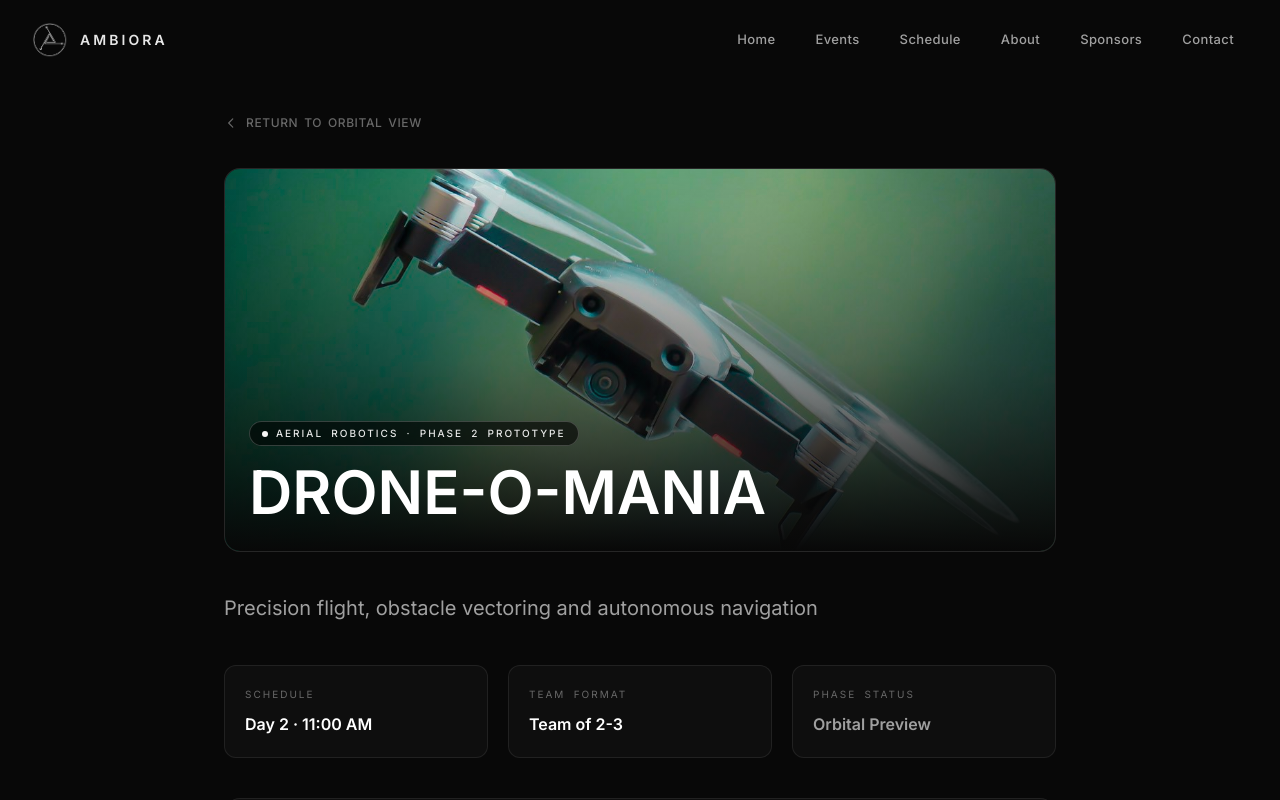
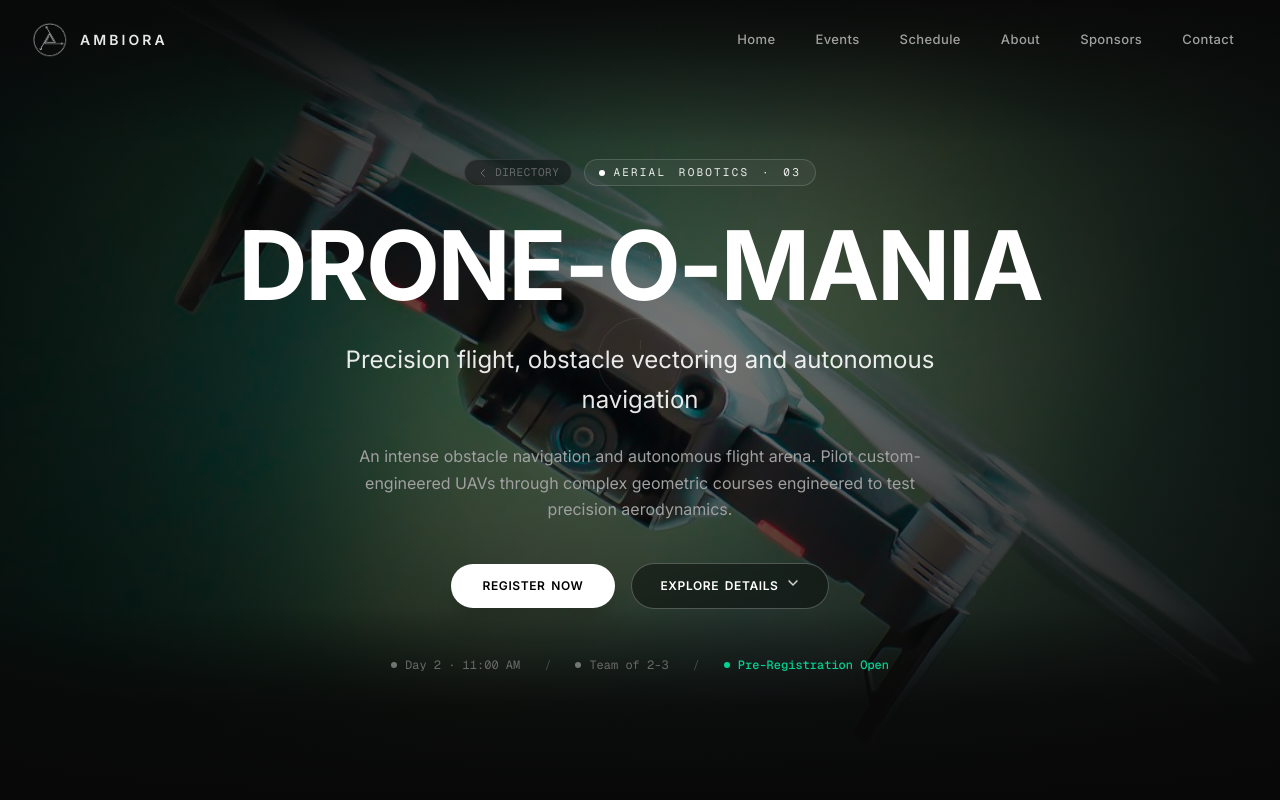
Before and after one commit to RaghavKacker/Ambiora-Sample-Website, a Next.js app: page /events/drone-o-mania in a window 1280 px wide. Shown: the top 800 px of the page. Built offline with nearby package versions, Linux system fonts and the light colour scheme.

Commit message:
feat(events): connect all 5 individual event routes to CinematicEventPage

```diff
--- a/src/app/events/case-exe/page.tsx
+++ b/src/app/events/case-exe/page.tsx
@@ -1,9 +1,17 @@
+import type { Metadata } from "next";
 import { notFound } from "next/navigation";
-import EventDetailPlaceholder from "@/components/ui/EventDetailPlaceholder";
 import { AMBIORA_EVENTS } from "@/data/events";
+import CinematicEventPage from "@/components/events/CinematicEventPage";
+
+const event = AMBIORA_EVENTS.find((e) => e.slug === "case-exe");
+
+export const metadata: Metadata = {
+  title: "CASE.exe — Digital Forensics & Investigation | AMBIORA 2026",
+  description:
+    "A dark investigative forensic gauntlet. Reconstruct redacted memory dumps, dissect malicious binaries, and decode encrypted transmission logs.",
+};
 
 export default function CaseExePage() {
-  const event = AMBIORA_EVENTS.find((e) => e.slug === "case-exe");
   if (!event) notFound();
-  return <EventDetailPlaceholder event={event} />;
+  return <CinematicEventPage event={event} />;
 }
--- a/src/app/events/drone-o-mania/page.tsx
+++ b/src/app/events/drone-o-mania/page.tsx
@@ -1,9 +1,17 @@
+import type { Metadata } from "next";
 import { notFound } from "next/navigation";
-import EventDetailPlaceholder from "@/components/ui/EventDetailPlaceholder";
 import { AMBIORA_EVENTS } from "@/data/events";
+import CinematicEventPage from "@/components/events/CinematicEventPage";
+
+const event = AMBIORA_EVENTS.find((e) => e.slug === "drone-o-mania");
+
+export const metadata: Metadata = {
+  title: "DRONE-O-MANIA — Aerial Robotics | AMBIORA 2026",
+  description:
+    "Precision flight, obstacle vectoring and autonomous navigation. Pilot custom-engineered UAVs through complex geometric courses.",
+};
 
 export default function DroneOManiaPage() {
-  const event = AMBIORA_EVENTS.find((e) => e.slug === "drone-o-mania");
   if (!event) notFound();
-  return <EventDetailPlaceholder event={event} />;
+  return <CinematicEventPage event={event} />;
 }
--- a/src/app/events/handoff/page.tsx
+++ b/src/app/events/handoff/page.tsx
@@ -1,9 +1,17 @@
+import type { Metadata } from "next";
 import { notFound } from "next/navigation";
-import EventDetailPlaceholder from "@/components/ui/EventDetailPlaceholder";
 import { AMBIORA_EVENTS } from "@/data/events";
+import CinematicEventPage from "@/components/events/CinematicEventPage";
+
+const event = AMBIORA_EVENTS.find((e) => e.slug === "handoff");
+
+export const metadata: Metadata = {
+  title: "HANDOFF — Relay Engineering | AMBIORA 2026",
+  description:
+    "A high-stakes multi-stage software engineering relay. Teams exchange modular codebases under strict constraints, testing design continuity and agile execution.",
+};
 
 export default function HandoffPage() {
-  const event = AMBIORA_EVENTS.find((e) => e.slug === "handoff");
   if (!event) notFound();
-  return <EventDetailPlaceholder event={event} />;
+  return <CinematicEventPage event={event} />;
 }
--- a/src/app/events/prompt-wars/page.tsx
+++ b/src/app/events/prompt-wars/page.tsx
@@ -1,9 +1,17 @@
+import type { Metadata } from "next";
 import { notFound } from "next/navigation";
-import EventDetailPlaceholder from "@/components/ui/EventDetailPlaceholder";
 import { AMBIORA_EVENTS } from "@/data/events";
+import CinematicEventPage from "@/components/events/CinematicEventPage";
+
+const event = AMBIORA_EVENTS.find((e) => e.slug === "prompt-wars");
+
+export const metadata: Metadata = {
+  title: "PROMPT WARS — Generative AI | AMBIORA 2026",
+  description:
+    "Cognitive boundary probing and generative synthesis. Formulate calibrated system prompts to bypass adversarial heuristics and synthesize complex outputs.",
+};
 
 export default function PromptWarsPage() {
-  const event = AMBIORA_EVENTS.find((e) => e.slug === "prompt-wars");
   if (!event) notFound();
-  return <EventDetailPlaceholder event={event} />;
+  return <CinematicEventPage event={event} />;
 }
--- a/src/app/events/trade-rush/page.tsx
+++ b/src/app/events/trade-rush/page.tsx
@@ -1,9 +1,17 @@
+import type { Metadata } from "next";
 import { notFound } from "next/navigation";
-import EventDetailPlaceholder from "@/components/ui/EventDetailPlaceholder";
 import { AMBIORA_EVENTS } from "@/data/events";
+import CinematicEventPage from "@/components/events/CinematicEventPage";
+
+const event = AMBIORA_EVENTS.find((e) => e.slug === "trade-rush");
+
+export const metadata: Metadata = {
+  title: "TRADE RUSH — Quantitative Simulation | AMBIORA 2026",
+  description:
+    "High-frequency algorithmic trading simulation under volatile dynamics. Navigate simulated global financial markets and real-time risk management.",
+};
 
 export default function TradeRushPage() {
-  const event = AMBIORA_EVENTS.find((e) => e.slug === "trade-rush");
   if (!event) notFound();
-  return <EventDetailPlaceholder event={event} />;
+  return <CinematicEventPage event={event} />;
 }
```
